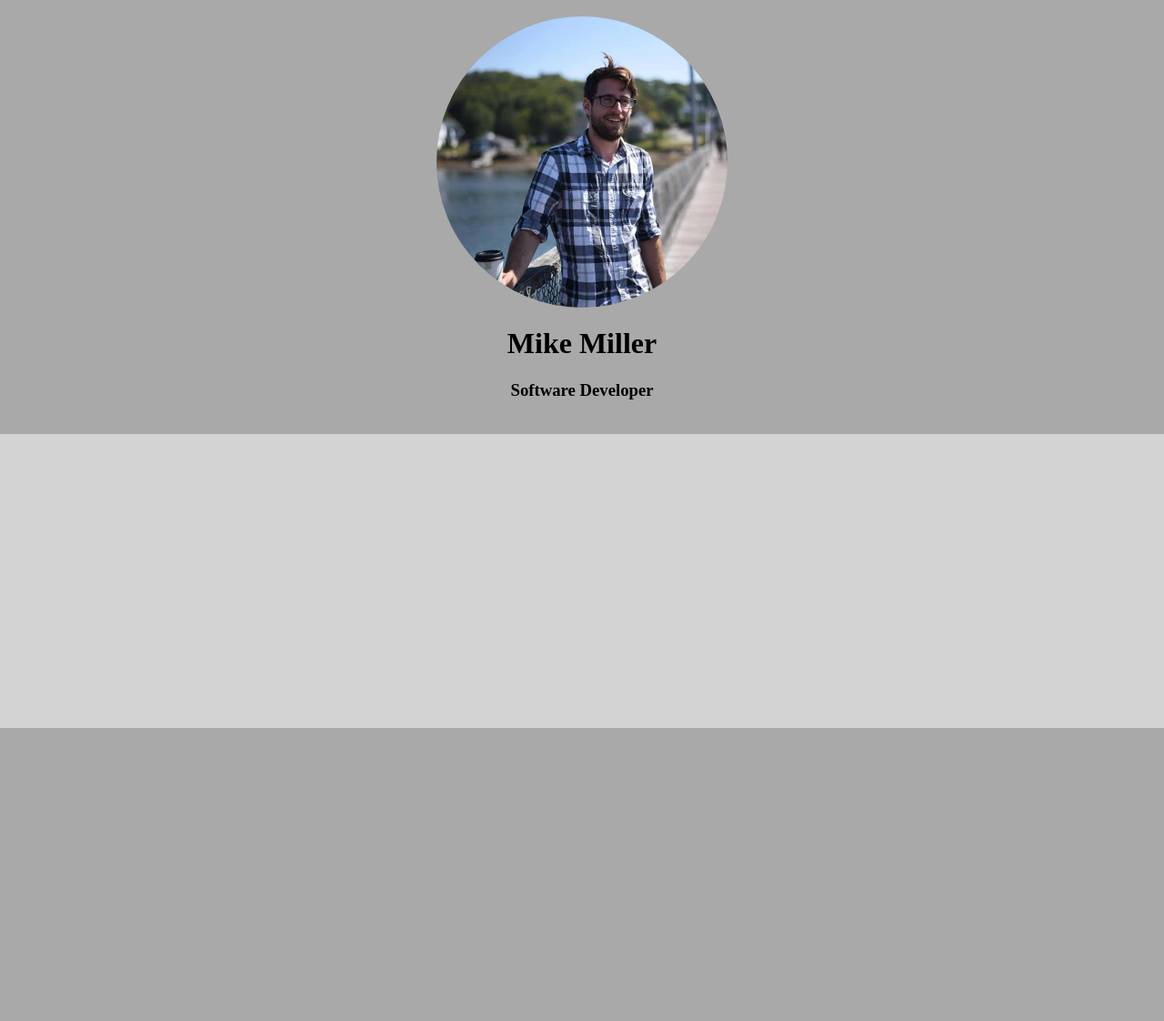
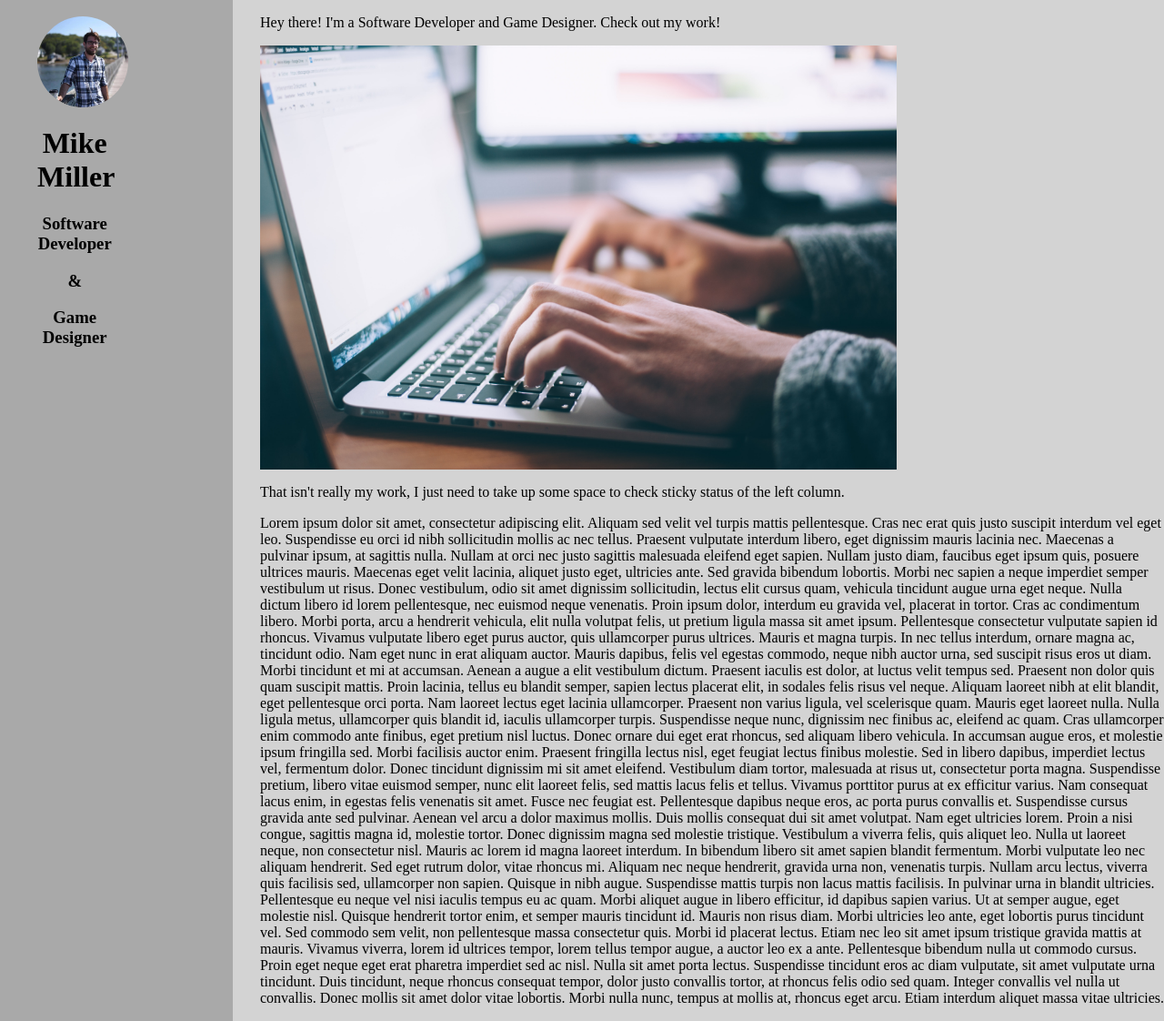
Before and after one commit to mcmiller905/mcmiller905.github.io, a PHP site: page / in a window 1280 px wide. Shown: the whole page at 91% size. Before the commit the page ends 800 px from the top, so only its background shows below. Run offline with PHP 8.4, Linux system fonts and the light colour scheme.

Commit message:
reworked layout

```diff
--- a/index.html
+++ b/index.html
@@ -2,13 +2,35 @@
     <link rel="stylesheet" href="style.css">
 </head>
 <body>
-    <div class="header">
-        <div class="centered">
-            <br>
-            <img class="profile-pic centered" src="assets/profpic.jpg" alt="My Face">
-            <h1>Mike Miller</h1>
-            <h3>Software Developer</h3>
-            <br>
+    <div class="left-column">
+        <div class="sidebar">
+            <div class="centered sticky">
+                <br>
+                <img class="profile-pic centered" src="assets/profpic.jpg" alt="My Face">
+                <h1>Mike Miller</h1>
+                <h3>Software Developer</h3>
+                <h3>&</h3>
+                <h3>Game Designer</h3>
+                <br>
+            </div>
         </div>
     </div>
+    <div class="right-column">
+        <p>Hey there! I'm a Software Developer and Game Designer. Check out my work!</p>
+        <img class="working-image" src="assets/working.jpg" alt="Working dot jpg">
+        <p>That isn't really my work, I just need to take up some space to check sticky status of the left column.</p>
+        <p>Lorem ipsum dolor sit amet, consectetur adipiscing elit. Aliquam sed velit vel turpis mattis pellentesque. Cras nec erat quis justo suscipit interdum vel eget leo. Suspendisse eu orci id nibh sollicitudin mollis ac nec tellus. Praesent vulputate interdum libero, eget dignissim mauris lacinia nec. Maecenas a pulvinar ipsum, at sagittis nulla. Nullam at orci nec justo sagittis malesuada eleifend eget sapien. Nullam justo diam, faucibus eget ipsum quis, posuere ultrices mauris. Maecenas eget velit lacinia, aliquet justo eget, ultricies ante.
+
+            Sed gravida bibendum lobortis. Morbi nec sapien a neque imperdiet semper vestibulum ut risus. Donec vestibulum, odio sit amet dignissim sollicitudin, lectus elit cursus quam, vehicula tincidunt augue urna eget neque. Nulla dictum libero id lorem pellentesque, nec euismod neque venenatis. Proin ipsum dolor, interdum eu gravida vel, placerat in tortor. Cras ac condimentum libero. Morbi porta, arcu a hendrerit vehicula, elit nulla volutpat felis, ut pretium ligula massa sit amet ipsum. Pellentesque consectetur vulputate sapien id rhoncus. Vivamus vulputate libero eget purus auctor, quis ullamcorper purus ultrices. Mauris et magna turpis. In nec tellus interdum, ornare magna ac, tincidunt odio. Nam eget nunc in erat aliquam auctor. Mauris dapibus, felis vel egestas commodo, neque nibh auctor urna, sed suscipit risus eros ut diam. Morbi tincidunt et mi at accumsan.
+
+            Aenean a augue a elit vestibulum dictum. Praesent iaculis est dolor, at luctus velit tempus sed. Praesent non dolor quis quam suscipit mattis. Proin lacinia, tellus eu blandit semper, sapien lectus placerat elit, in sodales felis risus vel neque. Aliquam laoreet nibh at elit blandit, eget pellentesque orci porta. Nam laoreet lectus eget lacinia ullamcorper. Praesent non varius ligula, vel scelerisque quam. Mauris eget laoreet nulla. Nulla ligula metus, ullamcorper quis blandit id, iaculis ullamcorper turpis.
+
+            Suspendisse neque nunc, dignissim nec finibus ac, eleifend ac quam. Cras ullamcorper enim commodo ante finibus, eget pretium nisl luctus. Donec ornare dui eget erat rhoncus, sed aliquam libero vehicula. In accumsan augue eros, et molestie ipsum fringilla sed. Morbi facilisis auctor enim. Praesent fringilla lectus nisl, eget feugiat lectus finibus molestie. Sed in libero dapibus, imperdiet lectus vel, fermentum dolor. Donec tincidunt dignissim mi sit amet eleifend. Vestibulum diam tortor, malesuada at risus ut, consectetur porta magna. Suspendisse pretium, libero vitae euismod semper, nunc elit laoreet felis, sed mattis lacus felis et tellus. Vivamus porttitor purus at ex efficitur varius. Nam consequat lacus enim, in egestas felis venenatis sit amet. Fusce nec feugiat est. Pellentesque dapibus neque eros, ac porta purus convallis et.
+
+            Suspendisse cursus gravida ante sed pulvinar. Aenean vel arcu a dolor maximus mollis. Duis mollis consequat dui sit amet volutpat. Nam eget ultricies lorem. Proin a nisi congue, sagittis magna id, molestie tortor. Donec dignissim magna sed molestie tristique. Vestibulum a viverra felis, quis aliquet leo. Nulla ut laoreet neque, non consectetur nisl. Mauris ac lorem id magna laoreet interdum. In bibendum libero sit amet sapien blandit fermentum. Morbi vulputate leo nec aliquam hendrerit. Sed eget rutrum dolor, vitae rhoncus mi. Aliquam nec neque hendrerit, gravida urna non, venenatis turpis.
+
+            Nullam arcu lectus, viverra quis facilisis sed, ullamcorper non sapien. Quisque in nibh augue. Suspendisse mattis turpis non lacus mattis facilisis. In pulvinar urna in blandit ultricies. Pellentesque eu neque vel nisi iaculis tempus eu ac quam. Morbi aliquet augue in libero efficitur, id dapibus sapien varius. Ut at semper augue, eget molestie nisl. Quisque hendrerit tortor enim, et semper mauris tincidunt id. Mauris non risus diam.
+
+            Morbi ultricies leo ante, eget lobortis purus tincidunt vel. Sed commodo sem velit, non pellentesque massa consectetur quis. Morbi id placerat lectus. Etiam nec leo sit amet ipsum tristique gravida mattis at mauris. Vivamus viverra, lorem id ultrices tempor, lorem tellus tempor augue, a auctor leo ex a ante. Pellentesque bibendum nulla ut commodo cursus. Proin eget neque eget erat pharetra imperdiet sed ac nisl. Nulla sit amet porta lectus. Suspendisse tincidunt eros ac diam vulputate, sit amet vulputate urna tincidunt. Duis tincidunt, neque rhoncus consequat tempor, dolor justo convallis tortor, at rhoncus felis odio sed quam. Integer convallis vel nulla ut convallis. Donec mollis sit amet dolor vitae lobortis. Morbi nulla nunc, tempus at mollis at, rhoncus eget arcu. Etiam interdum aliquet massa vitae ultricies.</p>
+    </div>
 </body>
--- a/style.css
+++ b/style.css
@@ -1,11 +1,16 @@
 body {
     background-color: lightgray;
     margin: 0;
+    display: grid;
+    grid-template-columns: 20% 80%;
 }
 
 .profile-pic {
     border-radius: 50%;
-    width:50px;
+}
+
+img.centered {
+    width: 100px;
 }
 
 .centered {
@@ -14,7 +19,23 @@ body {
     text-align: center;
 }
 
-.header {
+.left-column {
     background-color: darkgrey;
     margin: 0;
 }
+
+.sidebar{
+    position:fixed;
+}
+
+.right-column {
+    margin-left: 30px;
+}
+
+.sticky {
+    position: sticky;
+}
+
+.working-image {
+    width: 700px;
+}
```
Also changed, not shown: assets/working.jpg (added).
